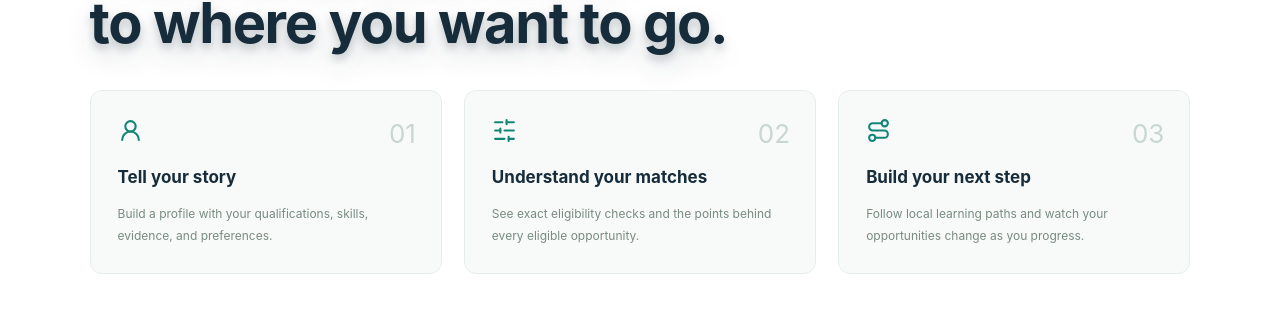
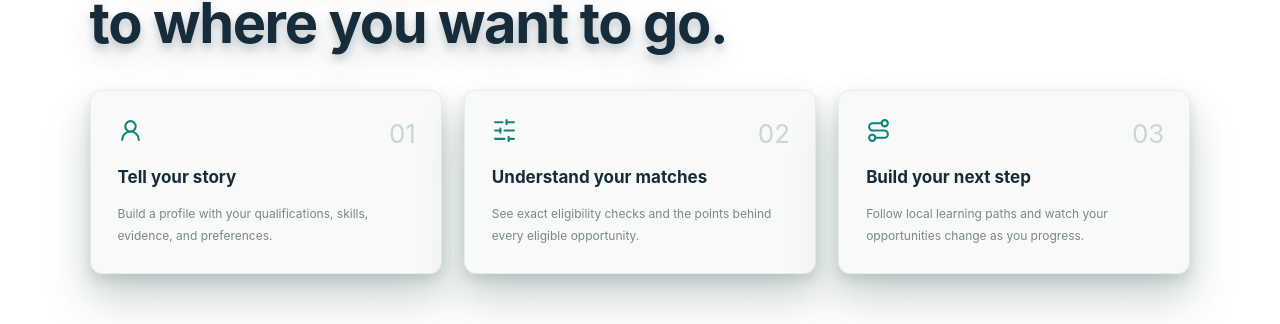
Before and after one commit to Sarangcreates/RozgarLink, a React (Vite) app: page / in a window 1280 px wide. Shown: the part 1004-1328 px from the top of the page. Built offline with nearby package versions, Linux system fonts and the light colour scheme; no server answers.

Commit message:
Add deeper layered shadows to how-it-works cards

```diff
--- a/src/styles.css
+++ b/src/styles.css
@@ -618,6 +618,10 @@ textarea {
   background: #f8faf9;
   border: 1px solid #e6eeea;
   border-radius: 12px;
+  box-shadow:
+    0 6px 12px #173f3d1f,
+    0 18px 32px #173f3d26,
+    0 32px 56px #173f3d1a;
   padding: 27px;
   position: relative;
 }
```
